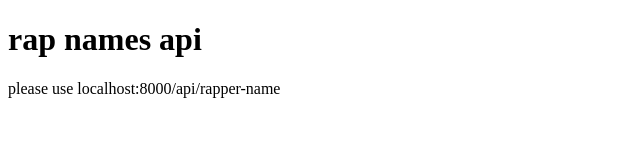
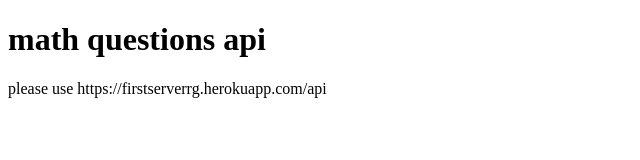
Before and after one commit to ryangibbons94/math-api, a website: page index.html in a window 1280 px wide. Shown: the whole page, without its empty margins (0-640 px from the left). Drawn offline with Linux system fonts and the light colour scheme.

Commit message:
changed html link

```diff
--- a/index.html
+++ b/index.html
@@ -7,7 +7,7 @@
     <title>Document</title>
   </head>
   <body>
-    <h1>rap names api</h1>
-    <p>please use localhost:8000/api/rapper-name</p>
+    <h1>math questions api</h1>
+    <p>please use https://firstserverrg.herokuapp.com/api</p>
   </body>
 </html>
```
